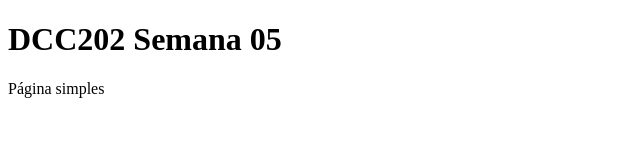
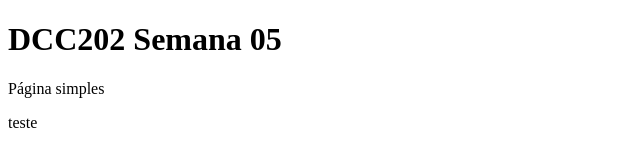
Before and after one commit to ufjf-dcc202/ufjf-dcc202-2026-3-b-atv05-matheusgsmendes, a plain HTML site: page index.html in a window 1280 px wide. Shown: the full height of the page, 0-640 px from the left. Drawn offline with Linux system fonts and the light colour scheme.

Commit message:
commit para testar um problema no github

```diff
--- a/index.html
+++ b/index.html
@@ -8,6 +8,7 @@
 <body>
     <h1>DCC202 Semana 05</h1>
     <p>Página simples</p>
+    <p></p>teste</p>
 
 </body>
 </html>
```
